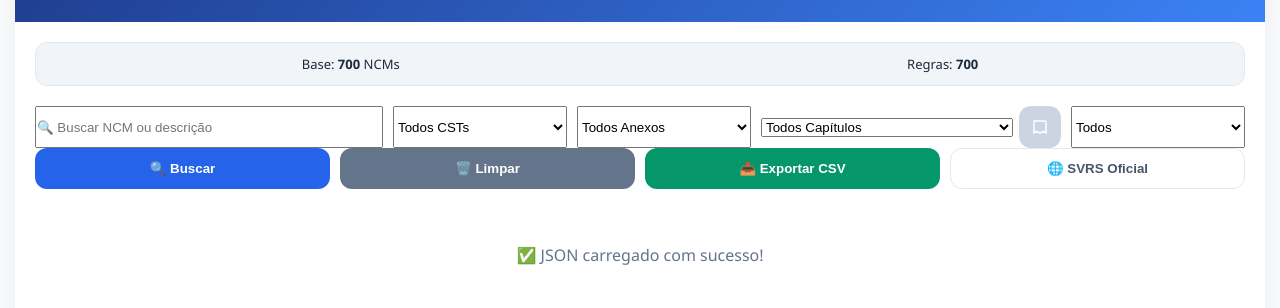
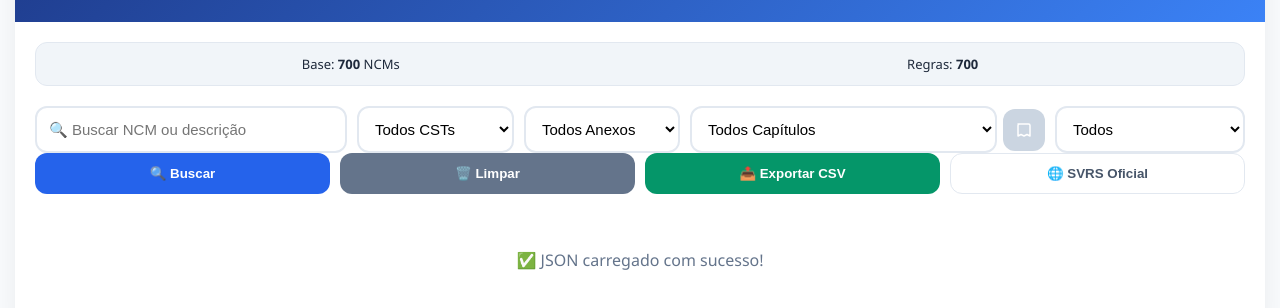
Before and after one commit to franklind22/cclasstrib-app, a plain HTML site: page index.html in a window 1280 px wide. Shown: the part 108-416 px from the top of the page. Drawn offline with Linux system fonts and the light colour scheme.

Commit message:
Update index.html

```diff
--- a/index.html
+++ b/index.html
@@ -67,7 +67,23 @@ body{
   gap:10px;
   grid-template-columns:1fr;
 }
+/* INPUTS E SELECTS */
+input,
+select{
+  padding:12px;
+  border:2px solid #e2e8f0;
+  border-radius:12px;
+  font-size:15px;
+  background:white;
+  transition:all .2s ease;
+  outline:none;
+}
 
+input:focus,
+select:focus{
+  border-color:#2563eb;
+  box-shadow:0 0 0 3px rgba(37,99,235,.15);
+}
 /* Tablet */
 @media(min-width:600px){
   .search-bar{
```
